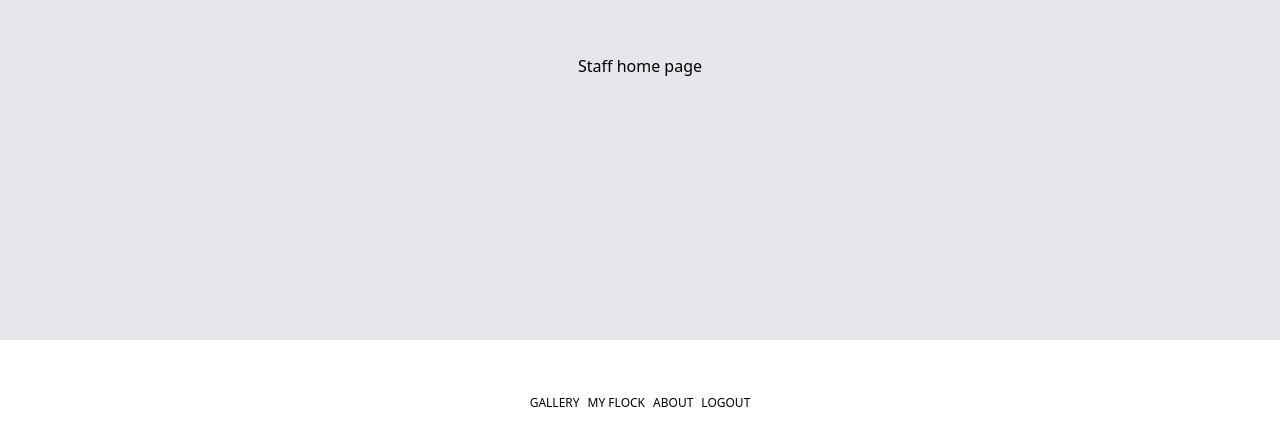
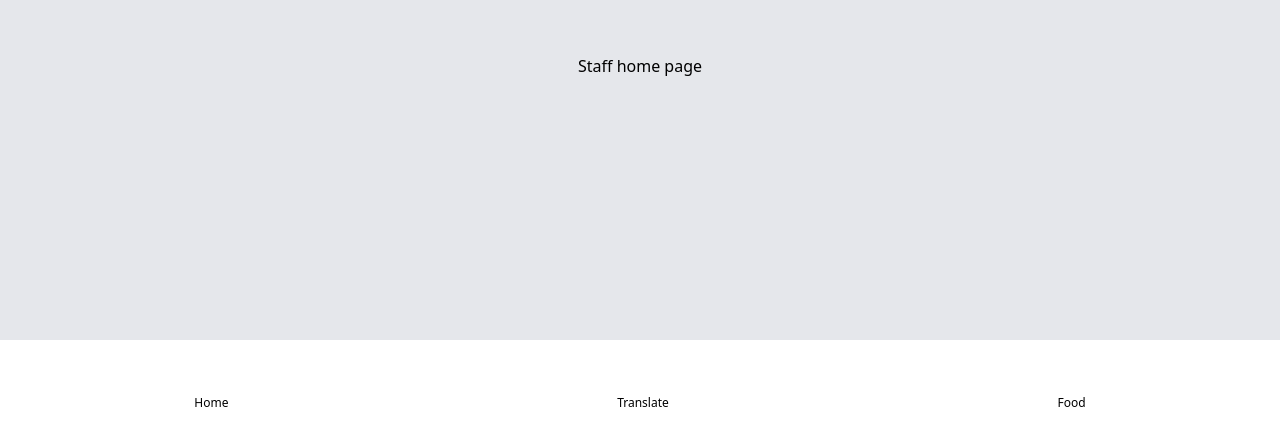
Before and after one commit to daltay15/HackDFW, a React (Create React App) app: page /staffdisplay in a window 1280 px wide. Shown: the part 334-780 px from the top of the page. Built offline with nearby package versions, Linux system fonts and the light colour scheme.

Commit message:
More Nav Bar Work

```diff
--- a/src/components/linkitem.js
+++ b/src/components/linkitem.js
@@ -6,14 +6,16 @@ export default function LinkItem({ href, title }) {
   const isActive = location.pathname == href;
 
   return (
+    <div className="grow h-full flex items-center justify-center">
     <a href={href}>
       <div
-        className={`text-xs flex items-center cursor-pointer hover:scale-110 transition duration-100 font-novaregular text-blac ${
+        className={`text-xs flex items-center cursor-pointer hover:scale-110 transition duration-100 font-novaregular text-black  ${
           isActive ? "scale-105 underline" : ""
         }`}
       >
         {title}
       </div>
     </a>
+    </div>
   );
 }
--- a/src/components/navigation.js
+++ b/src/components/navigation.js
@@ -6,7 +6,7 @@ function Navigation({ tabs }) {
   return (
     //Create a footer which will go at the bottom of the screen//
     <footer className="absolute h-[126px] bg-white text-black bottom-0 w-full">
-      <div className="w-full h-full flex gap-x-2 items-center justify-center">
+      <div className="w-full h-full items-center justify-center flex grow">
         {tabs.map(({ title, href }) => {
           return <LinkItem href={href} title={title}></LinkItem>;
         })}
--- a/src/pages/Staff/staffDisplay.js
+++ b/src/pages/Staff/staffDisplay.js
@@ -5,10 +5,10 @@ import Navigation from "../../components/navigation";
 export default function StaffDisplay() {
 
   const tabs = [
-    { title: "GALLERY", href: "/" },
-    { title: "MY FLOCK", href: "/flock" },
-    { title: "ABOUT", href: "/about" },
-    { title: "LOGOUT", href: "/logout" },
+    { title: "Home", href: "/" },
+    { title: "Translate", href: "/" },
+    { title: "Food", href: "/" },
+
   ];
 
   return (
```
